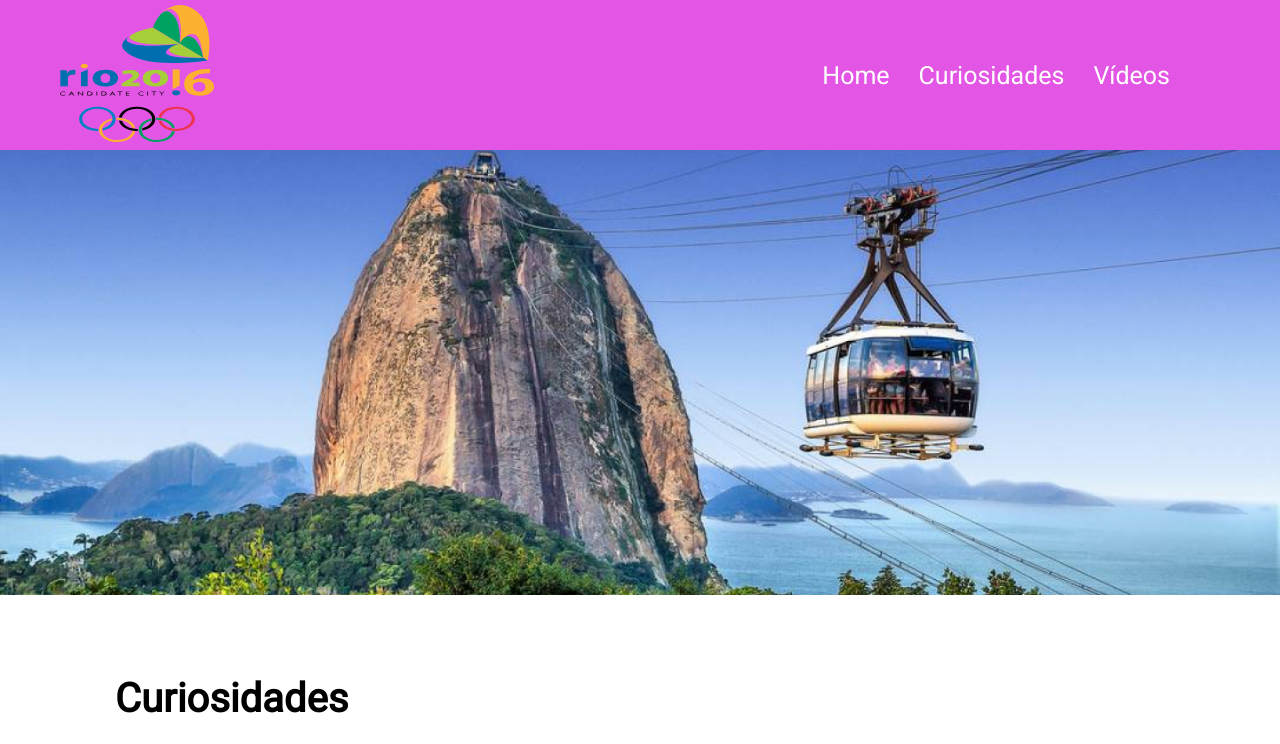
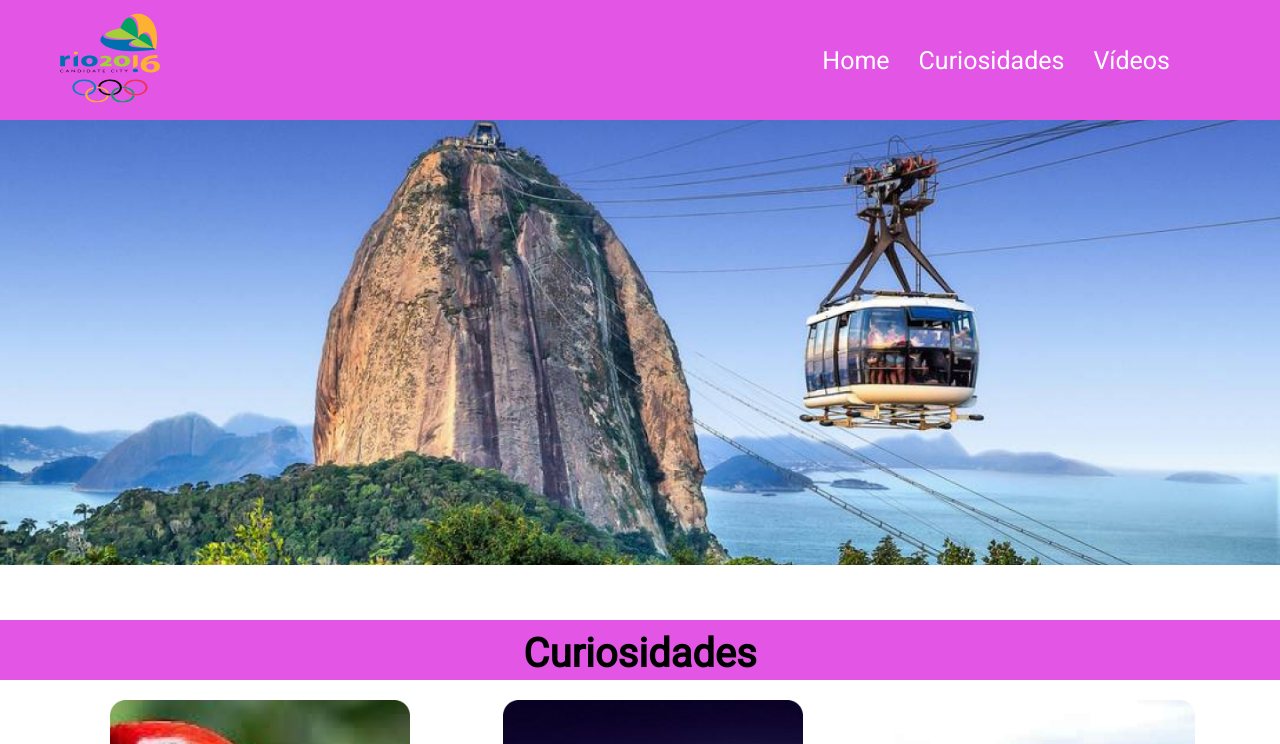
Before and after one commit to juliopereiratavares/checkpoint_front, a plain HTML site: page index.html in a window 1280 px wide. Shown: the top 744 px of the page. Drawn offline with Linux system fonts and the light colour scheme.

Commit message:
ajuste na logo e no posicionamento dos títulos

```diff
--- a/css/style.css
+++ b/css/style.css
@@ -6,13 +6,18 @@
 
 .menu {
   width: 100%;
-  height: 150px;
+  height: 100px;
   background-color: #E355E5;
   display: flex;
   justify-content: space-between;
   align-items: center;
   padding: 60px;
   }
+
+.logo {
+  height: 100px;
+  width: 100px;
+}
 
 ul {
   padding-right: 50px;
@@ -34,16 +39,18 @@ ul li{
 }
 
 .titulo{
-  margin: 25px 0;
-  margin-left: 115px;
-  display: flex;
+  width: 100%;
+  height: 60px;
+  padding: 10px 0;
+  background-color: #E355E5;
+  text-align: center;
   font-size: 40px;
 }
 
 .card_curiosidade{
   display: flex;
   justify-content: space-between;
-  padding: 0 85px;
+  padding: 20px 85px;
 }
 
 .card{
@@ -55,7 +62,7 @@ ul li{
 .video {
   display: flex;
   justify-content: center;
-  padding-bottom: 80px;
+  padding: 20px 0 80px 0;
 }
 
 footer {
--- a/index.html
+++ b/index.html
@@ -12,7 +12,7 @@
 </head>
 <header>
   <div class="menu">
-    <a href="index.html"><img src="./img/logo.svg" alt="Logo"></a>
+    <a href="index.html"><img src="./img/logo.svg" alt="Logo" class="logo"></a>
     <ul>
       <a href="index.html"><li>Home</li></a>
       <a href="index.html"><li>Curiosidades</li></a>
```
